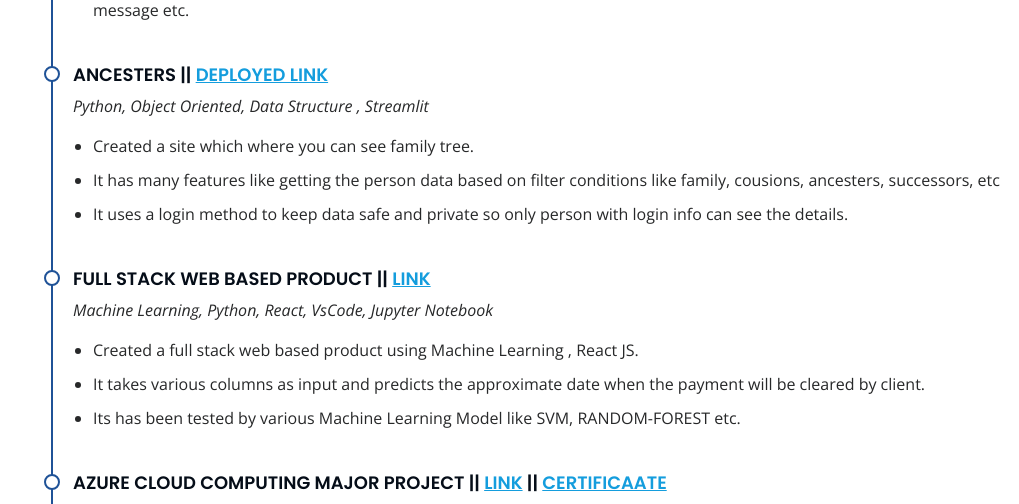
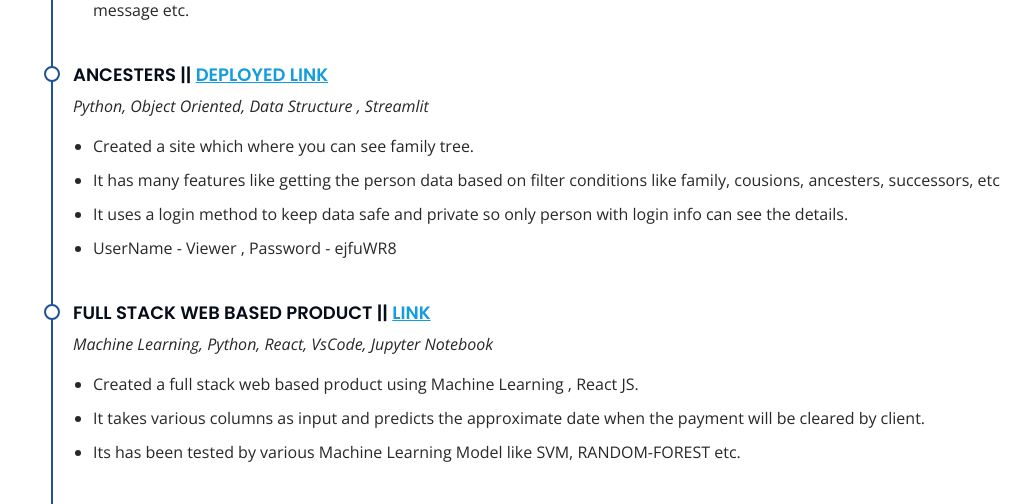
Before and after one commit to goyalvishrut/goyalvishrut.github.io, a Flask app: page / in a window 1280 px wide. Shown: the part 4127-4631 px from the top of the page, without its empty margins (261-1280 px from the left). Run offline with Flask 2, Linux system fonts and the light colour scheme; some libraries are stand-ins or nearby versions.

Commit message:
usernamepassword

```diff
--- a/templates/index.html
+++ b/templates/index.html
@@ -275,6 +275,7 @@
               ancesters, successors, etc</li>
             <li>It uses a login method to keep data safe and private so only person with login info can see the details.
             </li>
+            <li>UserName - Viewer , Password - ejfuWR8</li>
           </ul>
         </div>
 
```
